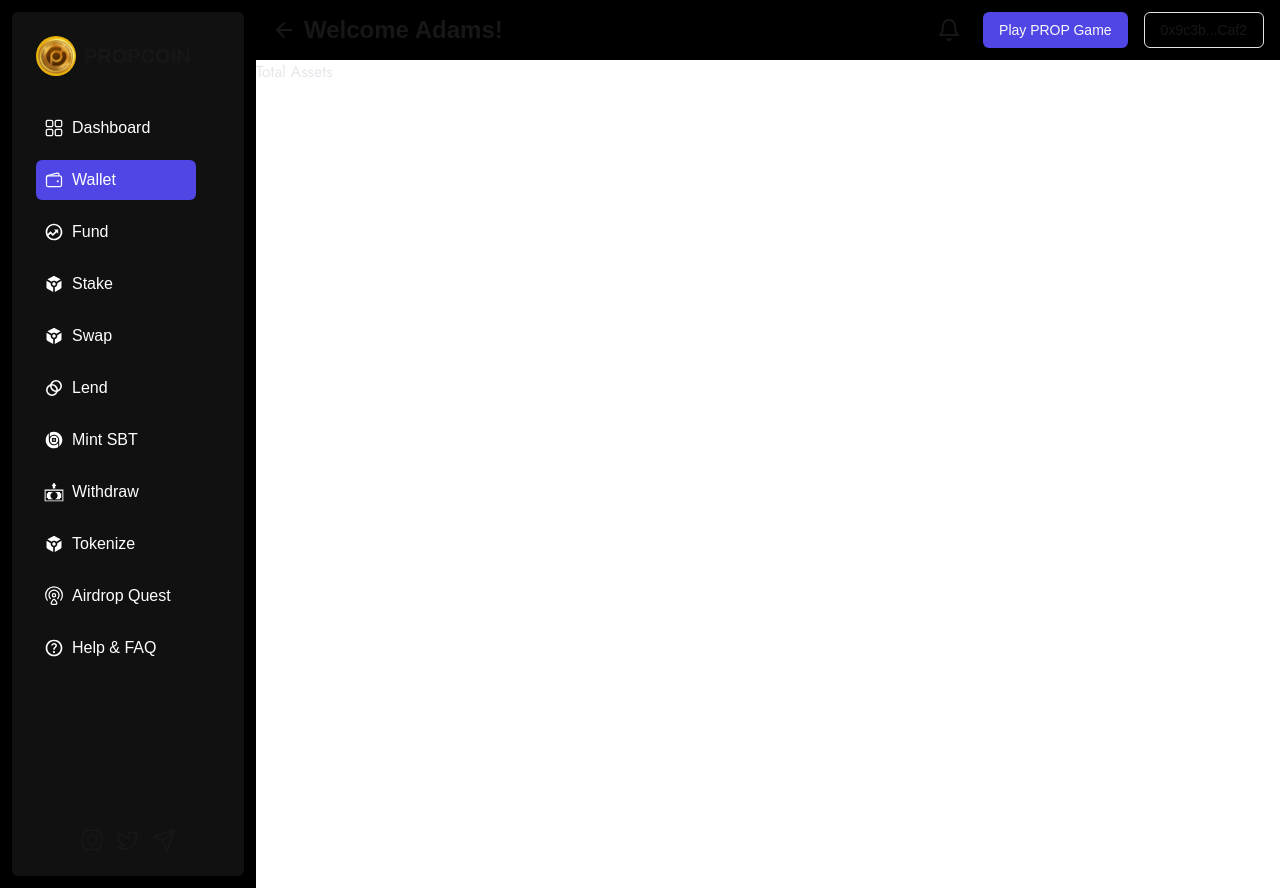
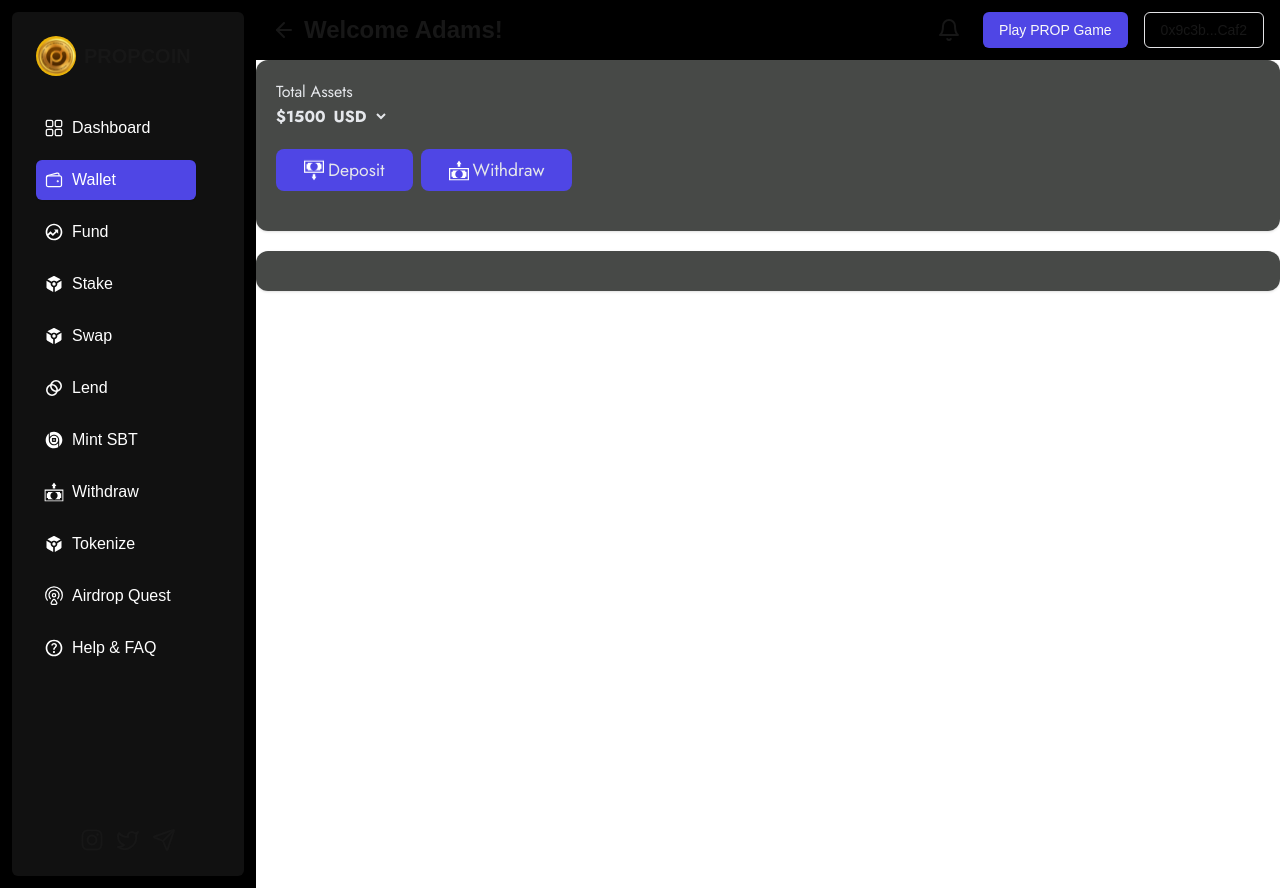
Before and after one commit to MyPropoutAI/propcoinweb, a Next.js app: page /dashboard/wallet in a window 1280 px wide. Built offline with nearby package versions, Linux system fonts and the light colour scheme.

Commit message:
Dan: wallet total assets balance
NO DESIGN FOR DEPOSIT

```diff
--- /dev/null
+++ b/app/dashboard/wallet/WalletAsset.tsx
@@ -0,0 +1,21 @@
+import React from "react";
+import { Jost } from "next/font/google";
+import Image from "next/image";
+import { Card } from "@/components/ui/card";
+import { Button } from "@/components/ui/button";
+import Link from "next/link";
+
+const jost = Jost({
+  subsets: ["latin"],
+  weight: ["100", "200", "300", "400", "500", "600", "700", "800", "900"],
+});
+
+const WalletAsset = () => {
+  return (
+    <div className={`${jost.className} text-gray-200 flex flex-col gap-5`}>
+      <Card className="bg-stake-cards px-5 py-5 text-gray-200 border-none"></Card>
+    </div>
+  );
+};
+
+export default WalletAsset;
--- a/app/dashboard/wallet/page.tsx
+++ b/app/dashboard/wallet/page.tsx
@@ -1,15 +1,106 @@
-import React from "react";
+"use client";
+import React, { useState, ChangeEvent } from "react";
 import { Jost } from "next/font/google";
 import Image from "next/image";
+import { Card } from "@/components/ui/card";
+import { Button } from "@/components/ui/button";
+import Link from "next/link";
+import WalletAsset from "./WalletAsset";
 
 const jost = Jost({
   subsets: ["latin"],
   weight: ["100", "200", "300", "400", "500", "600", "700", "800", "900"],
 });
-const page = () => {
+
+// Define the type for each currency object
+interface Currency {
+  name: string;
+  sign: string;
+}
+
+// Define the available currencies
+const currency: Currency[] = [
+  { name: "USD", sign: "$" },
+  { name: "EUR", sign: "€" },
+  { name: "GBP", sign: "£" },
+  { name: "JPY", sign: "¥" },
+  { name: "NGN", sign: "₦" },
+];
+
+// Account balance (assuming it's a number)
+const acctBalance: number = 1500.0;
+
+const page: React.FC = () => {
+  // The type of `selectedCurrency` will be inferred as `Currency` based on the initial state
+  const [selectedCurrency, setSelectedCurrency] = useState<Currency>(
+    currency[0]
+  ); // Default to USD
+
+  // Handle the change event for the currency selection
+  const handleCurrencyChange = (e: ChangeEvent<HTMLSelectElement>): void => {
+    const selected = currency.find((cur) => cur.name === e.target.value);
+    if (selected) {
+      setSelectedCurrency(selected);
+    }
+  };
+
   return (
-    <div className={`${jost.className} text-gray-200`}>
-      <h1>Total Assets </h1>
+    <div className={`${jost.className} text-gray-200 flex flex-col gap-5`}>
+      <Card className="bg-stake-cards px-5 py-5 text-gray-200 border-none">
+        <h1>Total Assets </h1>
+        <section>
+          {/* Display balance with selected currency sign */}
+          <div className="flex gap-1 font-bold items-center">
+            <h1 className="flex gap-1">
+              {selectedCurrency.sign}
+              {acctBalance}
+            </h1>
+
+            {/* Dropdown for currency selection */}
+            <select
+              onChange={handleCurrencyChange}
+              value={selectedCurrency.name}
+              className="bg-transparent"
+            >
+              {currency.map((cur) => (
+                <option
+                  key={cur.name}
+                  value={cur.name}
+                  className=" hover:bg-gray-700 bg-stake-cards outline-none"
+                >
+                  {cur.name}
+                </option>
+              ))}
+            </select>
+          </div>
+        </section>
+
+        <div className="flex gap-2 my-5">
+          <button className="bg-indigo-600 rounded-lg px-7 py-2 flex justify-center items-center text-[1.1rem] gap-1">
+            <Image
+              src="/icons/withdraw.svg"
+              alt="Deposit icon"
+              width={20}
+              height={20}
+              className="transform rotate-180"
+            />
+            Deposit
+          </button>
+          <Link
+            href="/dashboard/withdraw"
+            className="bg-indigo-600 rounded-lg px-7 py-2 flex justify-center items-center text-[1.1rem] gap-1"
+          >
+            <Image
+              src="/icons/withdraw.svg"
+              alt="withdraw icon"
+              width={20}
+              height={20}
+            />
+            Withdraw
+          </Link>
+        </div>
+      </Card>
+      <WalletAsset />
     </div>
   );
 };
```
